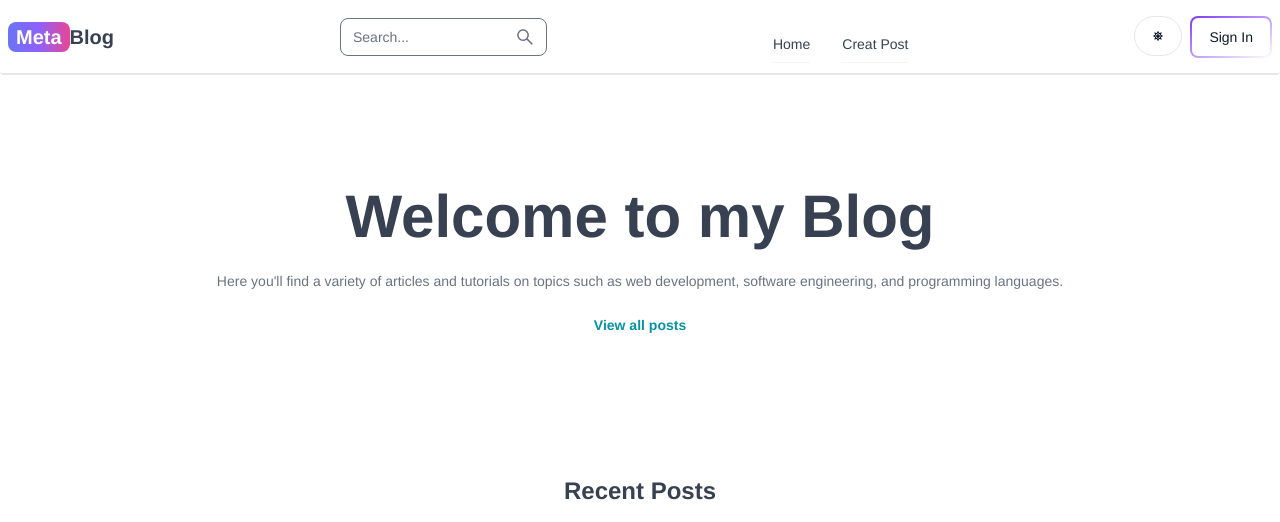
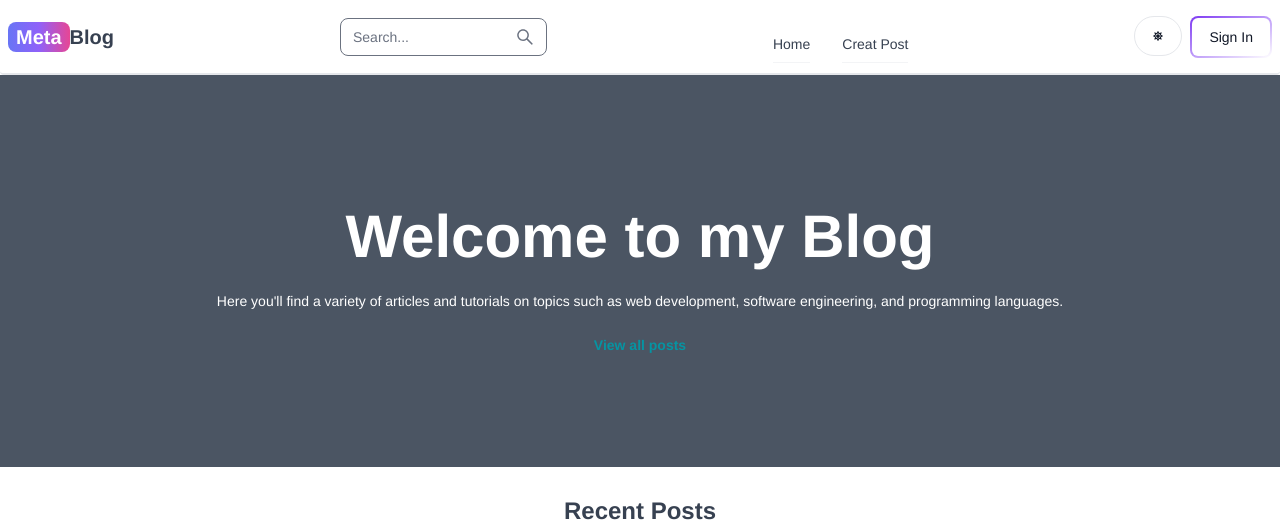
Before and after one commit to QuyenBui123/Blog, a React (Vite) app: page / in a window 1280 px wide. Shown: the top 522 px of the page. Built offline with nearby package versions, Linux system fonts and the light colour scheme; no server answers.

Commit message:
Update Banner

```diff
--- a/src/pages/Home/Home.tsx
+++ b/src/pages/Home/Home.tsx
@@ -4,9 +4,15 @@ import PostCard from '../../components/PostCard'
 export default function Home() {
   return (
     <div>
-      <div className='flex flex-col text-center gap-6 p-28 px-3 max-w-6xl mx-auto '>
-        <h1 className='text-3xl font-bold lg:text-6xl'>Welcome to my Blog</h1>
-        <p className='text-gray-500 text-xs sm:text-sm'>
+      <div className='bg-gray-600 bg-cover
+  bg-center
+  flex
+  items-center
+  justify-center'>
+      <div className='
+      flex flex-col text-center gap-6 p-28 px-3 mt-5  max-w-6xl mx-auto'>
+        <h1 className='text-white text-3xl font-bold lg:text-6xl'>Welcome to my Blog</h1>
+        <p className=' text-white text-xs sm:text-sm'>
           Here you'll find a variety of articles and tutorials on topics such as
           web development, software engineering, and programming languages.
         </p>
@@ -16,6 +22,7 @@ export default function Home() {
         >
           View all posts
         </Link>
+      </div>
       </div>
       {/* <div className='p-3 bg-amber-100 dark:bg-slate-700'>
         <CallToAction />
```
